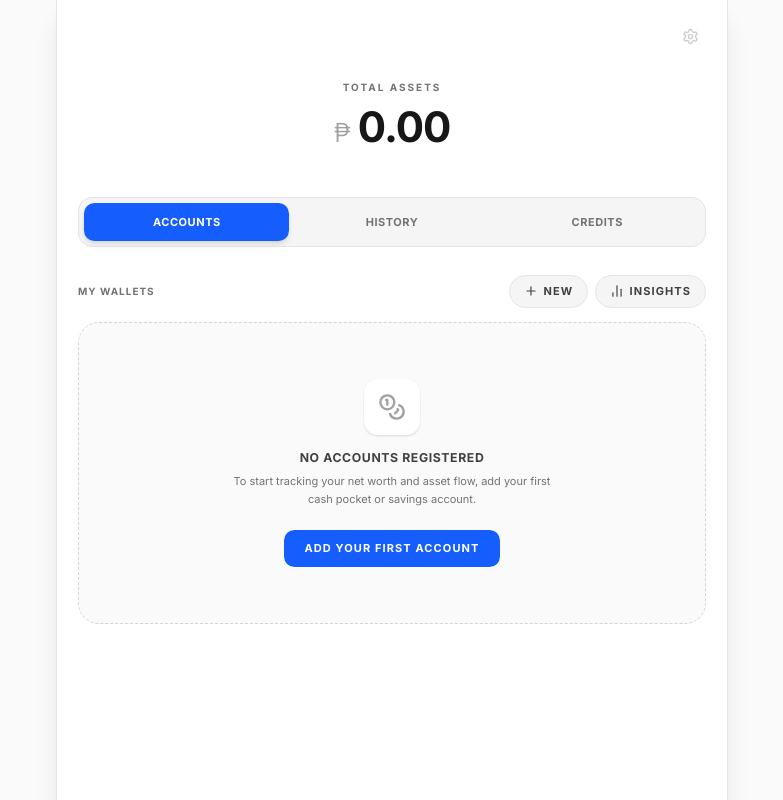
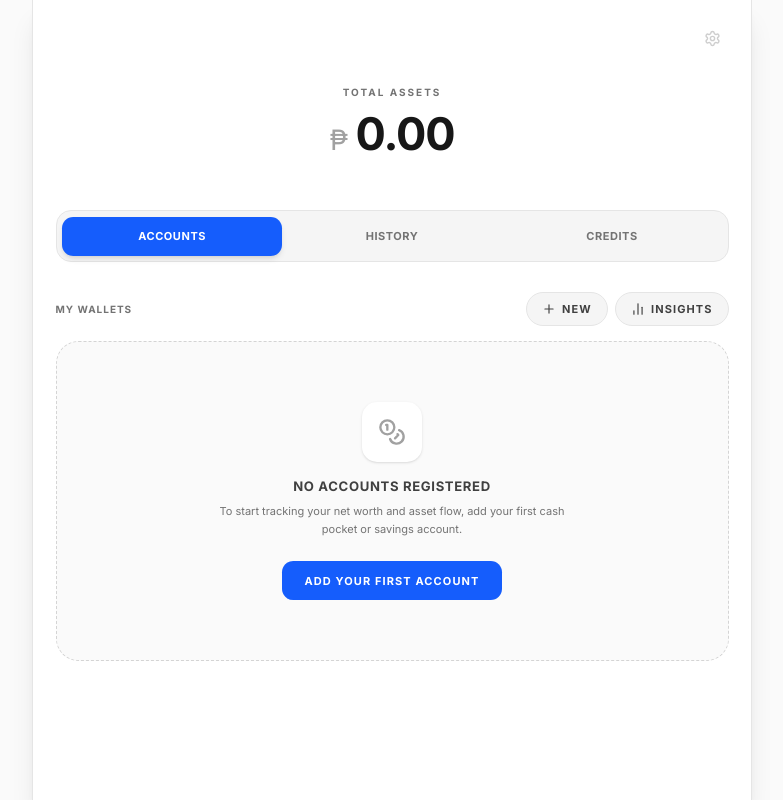
Before and after one commit to covzoun/Finance-App---Updated, a React (Vite) app: page / in a window 1280 px wide. Shown: the whole page, without its empty margins (248-1031 px from the left). Built offline with nearby package versions, Linux system fonts and the light colour scheme.

Commit message:
style: cleaner base CSS + Inter + antialiased

```diff
--- a/src/index.css
+++ b/src/index.css
@@ -1,10 +1,9 @@
-@import url('https://fonts.googleapis.com/css2?family=Inter:wght@300;400;500;600;700&display=swap');
+@import url('https://fonts.googleapis.com/css2?family=Inter:wght@400;500;600;700&display=swap');
 @import "tailwindcss";
 
 @theme {
-  --font-sans: 'Inter', system-ui, -apple-system, sans-serif;
+  --font-sans: 'Inter', system-ui, -apple-system, BlinkMacSystemFont, sans-serif;
 }
-
 
 @layer base {
   html, body, #root {
@@ -12,8 +11,33 @@
     margin: 0;
     padding: 0;
   }
+
   html {
-    font-size: 14px; /* Default is 16px. This scales everything down slightly */
+    font-size: 15px;
+    -webkit-font-smoothing: antialiased;
+    -moz-osx-font-smoothing: grayscale;
+  }
+
+  body {
+    font-family: var(--font-sans);
+    background-color: #f8fafc;
+    color: #0f172a;
+  }
+
+  @media (prefers-color-scheme: dark) {
+    body {
+      background-color: #0a0a0a;
+      color: #fafafa;
+    }
+  }
+
+  * {
+    -ms-overflow-style: none;
+    scrollbar-width: none;
+  }
+
+  *::-webkit-scrollbar {
+    display: none;
   }
 }
 
@@ -27,34 +51,14 @@
   }
 }
 
-@layer base {
-  ::-webkit-scrollbar {
-    display: none;
-  }
-  * {
-    -ms-overflow-style: none;
-    scrollbar-width: none;
-  }
-}
-
-@layer base {
-  html, body {
-    background-color: #f8fafc;
-  }
-  @media (prefers-color-scheme: dark) {
-    html, body {
-      background-color: #121212;
-    }
-  }
-}
-
+/* Date / datetime picker affordance */
 @layer utilities {
   input[type="date"]::-webkit-calendar-picker-indicator,
   input[type="datetime-local"]::-webkit-calendar-picker-indicator {
     cursor: pointer;
-    margin-right: 8px;
-    opacity: 0.6;
-    transition: 0.2s;
+    margin-right: 6px;
+    opacity: 0.55;
+    transition: opacity 0.15s ease;
   }
   input[type="date"]::-webkit-calendar-picker-indicator:hover,
   input[type="datetime-local"]::-webkit-calendar-picker-indicator:hover {
```
